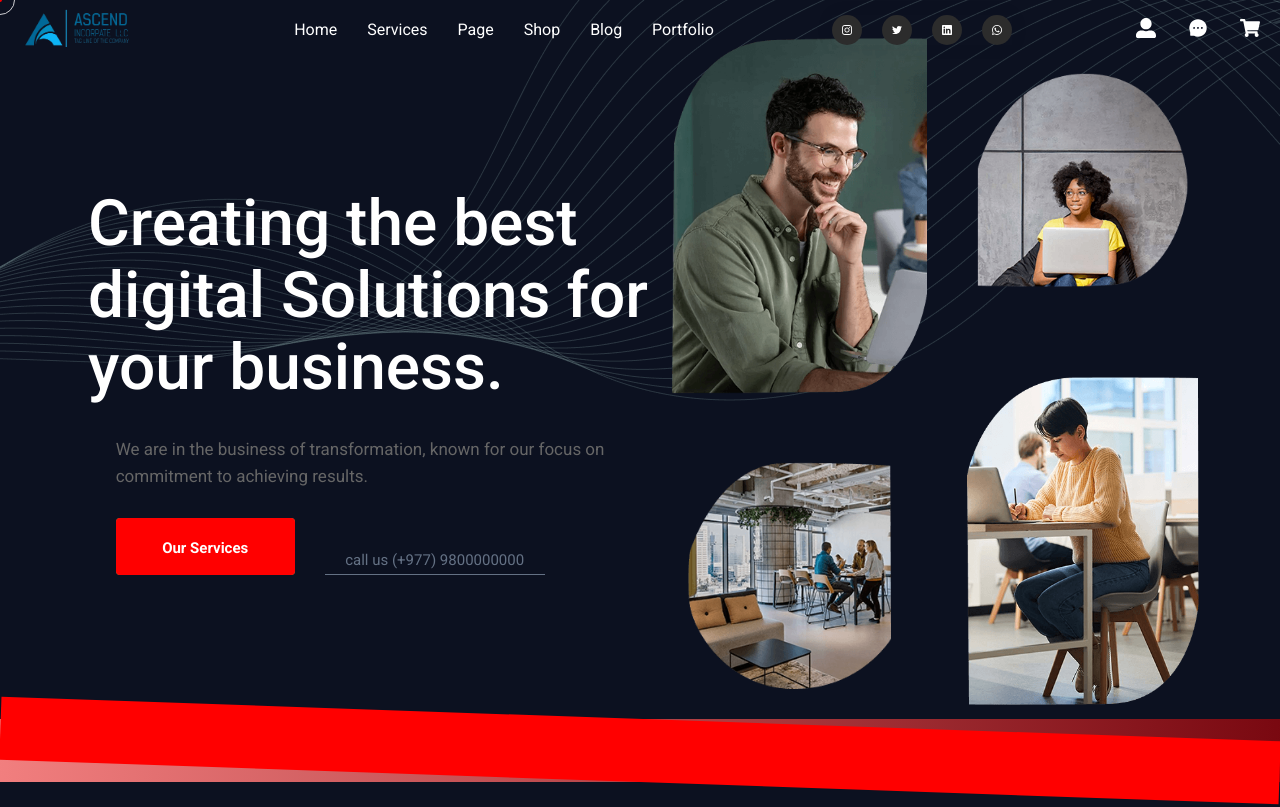
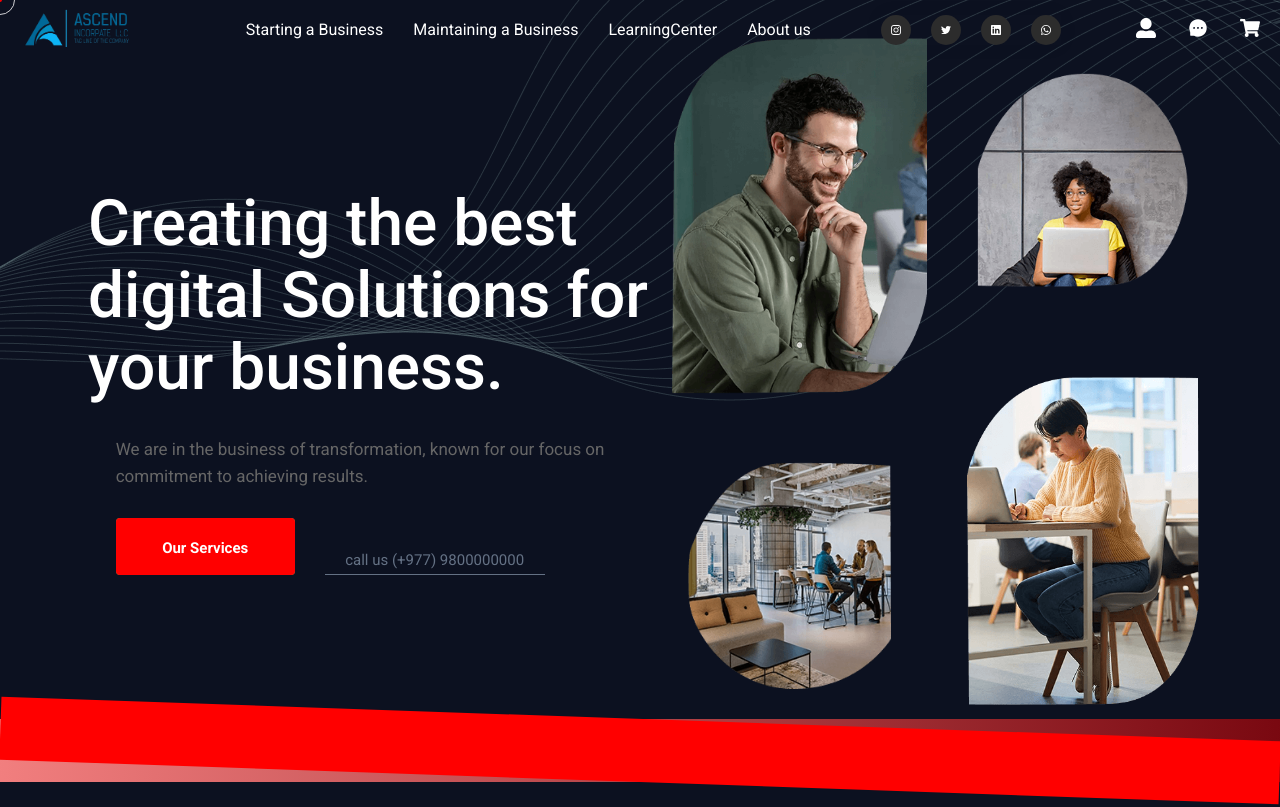
Before and after one commit to Suniel1921/danphe-frontend, a React (Vite) app: page / in a window 1280 px wide. Shown: the top 807 px of the page. Built offline with nearby package versions, Linux system fonts and the light colour scheme.

Commit message:
navbar dropdown added

```diff
--- a/src/pages/navbar/Navbar.jsx
+++ b/src/pages/navbar/Navbar.jsx
@@ -1,22 +1,23 @@
 // import React, { useEffect, useState } from 'react';
 // import { NavLink } from 'react-router-dom';
-// import { FaShoppingCart, FaUserAlt, FaInstagram, FaTwitter, FaLinkedin, FaWhatsapp } from 'react-icons/fa';
+// import { FaShoppingCart, FaUserAlt, FaInstagram, FaTwitter, FaLinkedin, FaWhatsapp, FaMoon, FaSun } from 'react-icons/fa';
 // import { AiFillMessage } from 'react-icons/ai';
 // import { Badge, Dropdown, Menu } from 'antd';
-// import { IoReorderThreeOutline, IoCloseOutline } from "react-icons/io5"; // Import the close icon
+// import { IoReorderThreeOutline, IoCloseOutline } from 'react-icons/io5';
 // import { useAuthGlobally } from '../../contexts/AuthContext';
 // import { useCartGlobally } from '../../contexts/cartContext';
+// import { useTheme } from '../../contexts/ThemeContext'; // Import useTheme
 // import toast from 'react-hot-toast';
 // import axios from 'axios';
 // import './navbar.css';
-// // import '../topBanner/banner.css';
-// import '../../components/topBanner/banner.css'
+// import '../../components/topBanner/banner.css';
 
 // const Navbar = () => {
 //   const [isMenuOpen, setIsMenuOpen] = useState(false);
 //   const [auth, setAuth] = useAuthGlobally();
 //   const { cart } = useCartGlobally();
 //   const [isSticky, setIsSticky] = useState(false);
+//   const { theme, toggleTheme } = useTheme(); // Get theme and toggleTheme
 
 //   const toggleMenu = () => {
 //     setIsMenuOpen(!isMenuOpen);
@@ -31,7 +32,7 @@
 //     localStorage.removeItem('token');
 //     delete axios.defaults.headers.common['Authorization'];
 //     toast.success('Logout Successfully');
-//     window.location.href = '/login'; // Redirect to login after logout
+//     window.location.href = '/login';
 //   };
 
 //   const userMenu = (
@@ -75,7 +76,7 @@
 
 //   useEffect(() => {
 //     const handleScroll = () => {
-//       setIsSticky(window.scrollY > 50); // Adjust the value as needed for when to make the navbar sticky
+//       setIsSticky(window.scrollY > 50);
 //     };
 
 //     window.addEventListener('scroll', handleScroll);
@@ -85,6 +86,7 @@
 //   }, []);
 
 //   return (
+//     <>
 //     <div className={`navbar_container ${isSticky ? 'navbar_sticky' : ''}`}>
 //       <div className='navbarlogo'>
 //         <NavLink to={'/'}><img src='/img/logo.png' alt="Logo" /></NavLink>
@@ -92,7 +94,7 @@
 //       <IoReorderThreeOutline className={`menu_icon ${isSticky ? 'sticky_icon' : ''}`} onClick={toggleMenu} />
 //       <div className={`mobile_menu ${isMenuOpen ? 'active mobile_menu_open' : ''}`}>
 //         <div className="mobile_menu_header">
-//           <IoCloseOutline className="close_icon" onClick={closeMenu} /> {/* Close Icon */}
+//           <IoCloseOutline className="close_icon" onClick={closeMenu} />
 //         </div>
 //         <ul>
 //           <li><NavLink to="/" onClick={closeMenu}>Home</NavLink></li>
@@ -105,12 +107,10 @@
 //       </div>
 //       <div className='items_navbar'>
 //         <ul>
-//           <li><NavLink to="/">Home</NavLink></li>
-//           <li><NavLink to="/services">Services</NavLink></li>
-//           <li><NavLink to="/page">Page</NavLink></li>
-//           <li><NavLink to="/shop">Shop</NavLink></li>
-//           <li><NavLink to="/blog">Blog</NavLink></li>
-//           <li><NavLink to="/portfolio">Portfolio</NavLink></li>
+//           <li><NavLink >Starting a Business</NavLink></li>
+//           <li><NavLink >Maintaining a Business</NavLink></li>
+//           <li><NavLink >Learning Center</NavLink></li>
+//           <li><NavLink >About Us</NavLink></li>
 //         </ul>
 //       </div>
 //       <div className='navbar_social'>
@@ -145,8 +145,13 @@
 //             <FaShoppingCart className={`icons ${isSticky ? 'sticky_icon' : ''}`} />
 //           </NavLink>
 //         </Badge>
+//         {/* <button className="theme-toggle" onClick={toggleTheme}>
+//           {theme === 'light' ? <FaMoon /> : <FaSun />}
+//         </button> */}
 //       </div>
+
 //     </div>
+//     </>
 //   );
 // };
 
@@ -159,7 +164,8 @@
 
 
 
-// src/components/Navbar/Navbar.jsx
+
+
 import React, { useEffect, useState } from 'react';
 import { NavLink } from 'react-router-dom';
 import { FaShoppingCart, FaUserAlt, FaInstagram, FaTwitter, FaLinkedin, FaWhatsapp, FaMoon, FaSun } from 'react-icons/fa';
@@ -168,7 +174,7 @@ import { Badge, Dropdown, Menu } from 'antd';
 import { IoReorderThreeOutline, IoCloseOutline } from 'react-icons/io5';
 import { useAuthGlobally } from '../../contexts/AuthContext';
 import { useCartGlobally } from '../../contexts/cartContext';
-import { useTheme } from '../../contexts/ThemeContext'; // Import useTheme
+import { useTheme } from '../../contexts/ThemeContext';
 import toast from 'react-hot-toast';
 import axios from 'axios';
 import './navbar.css';
@@ -179,7 +185,7 @@ const Navbar = () => {
   const [auth, setAuth] = useAuthGlobally();
   const { cart } = useCartGlobally();
   const [isSticky, setIsSticky] = useState(false);
-  const { theme, toggleTheme } = useTheme(); // Get theme and toggleTheme
+  const { theme, toggleTheme } = useTheme();
 
   const toggleMenu = () => {
     setIsMenuOpen(!isMenuOpen);
@@ -236,6 +242,59 @@ const Navbar = () => {
     </Menu>
   );
 
+  const businessMenu = (
+    <Menu>
+      <Menu.Item key="heading1">
+        <NavLink to="#">Heading 1</NavLink>
+      </Menu.Item>
+      <Menu.Item key="heading2">
+        <NavLink to="#">Heading 2</NavLink>
+      </Menu.Item>
+      <Menu.Item key="heading3">
+        <NavLink to="#">Heading 3</NavLink>
+      </Menu.Item>
+    </Menu>
+  );
+  const maintainingBusiness = (
+    <Menu>
+      <Menu.Item key="heading1">
+        <NavLink to="#">list 1</NavLink>
+      </Menu.Item>
+      <Menu.Item key="heading2">
+        <NavLink to="#">list 2</NavLink>
+      </Menu.Item>
+      <Menu.Item key="heading3">
+        <NavLink to="#">list 3</NavLink>
+      </Menu.Item>
+    </Menu>
+  );
+  const learningCenter = (
+    <Menu>
+      <Menu.Item key="heading1">
+        <NavLink to="#">larn 1</NavLink>
+      </Menu.Item>
+      <Menu.Item key="heading2">
+        <NavLink to="#">learn 2</NavLink>
+      </Menu.Item>
+      <Menu.Item key="heading3">
+        <NavLink to="#">learn 3</NavLink>
+      </Menu.Item>
+    </Menu>
+  );
+  const aboutUs = (
+    <Menu>
+      <Menu.Item key="heading1">
+        <NavLink to="/contact">about 1</NavLink>
+      </Menu.Item>
+      <Menu.Item key="heading2">
+        <NavLink to="#">about 2</NavLink>
+      </Menu.Item>
+      <Menu.Item key="heading3">
+        <NavLink to="#">about 3</NavLink>
+      </Menu.Item>
+    </Menu>
+  );
+
   useEffect(() => {
     const handleScroll = () => {
       setIsSticky(window.scrollY > 50);
@@ -258,23 +317,30 @@ const Navbar = () => {
           <div className="mobile_menu_header">
             <IoCloseOutline className="close_icon" onClick={closeMenu} />
           </div>
-        <ul>
-          <li><NavLink to="/" onClick={closeMenu}>Home</NavLink></li>
-          <li><NavLink to="/services" onClick={closeMenu}>Services</NavLink></li>
-          <li><NavLink to="/page" onClick={closeMenu}>Page</NavLink></li>
-          <li><NavLink to="/shop" onClick={closeMenu}>Shop</NavLink></li>
-          <li><NavLink to="/blog" onClick={closeMenu}>Blog</NavLink></li>
-          <li><NavLink to="/portfolio" onClick={closeMenu}>Portfolio</NavLink></li>
-        </ul>
         </div>
         <div className='items_navbar'>
           <ul>
-          <li><NavLink to="/">Home</NavLink></li>
-          <li><NavLink to="/services">Services</NavLink></li>
-          <li><NavLink to="/page">Page</NavLink></li>
-          <li><NavLink to="/shop">Shop</NavLink></li>
-          <li><NavLink to="/blog">Blog</NavLink></li>
-          <li><NavLink to="/portfolio">Portfolio</NavLink></li>
+            <li>
+              <Dropdown overlay={businessMenu} trigger={['hover']} placement="bottom">
+                <NavLink >Starting a Business</NavLink>
+              </Dropdown>
+            </li>
+            <li>
+              <Dropdown overlay={maintainingBusiness} trigger={['hover']} placement="bottom">
+                <NavLink >Maintaining a Business</NavLink>
+              </Dropdown>
+            </li>
+
+            <li>
+              <Dropdown overlay={learningCenter} trigger={['hover']} placement="bottom">
+                <NavLink >LearningCenter</NavLink>
+              </Dropdown>
+            </li>
+            <li>
+              <Dropdown overlay={aboutUs} trigger={['hover']} placement="bottom">
+                <NavLink >About us</NavLink>
+              </Dropdown>
+            </li>
           </ul>
         </div>
         <div className='navbar_social'>
@@ -313,7 +379,6 @@ const Navbar = () => {
             {theme === 'light' ? <FaMoon /> : <FaSun />}
           </button> */}
         </div>
-
       </div>
     </>
   );
```
Lines whose indentation alone changed are shown as unchanged.
